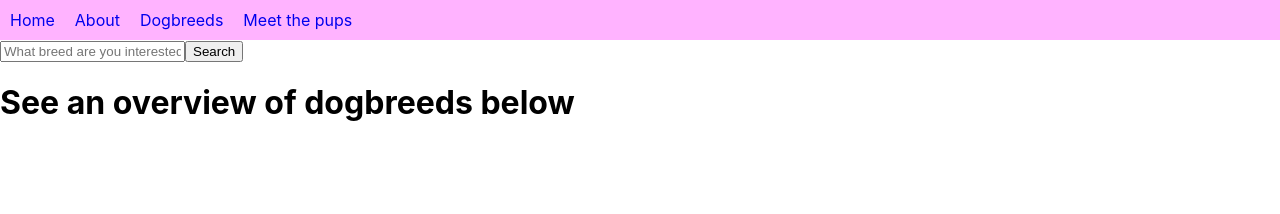
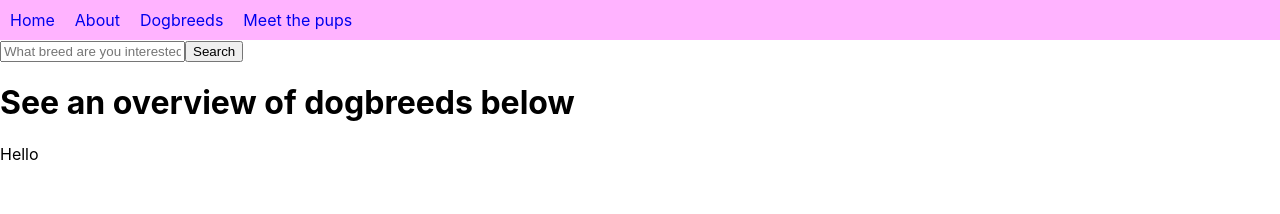
Before and after one commit to SusannaMj/Pet-adoption-app, a React (Create React App) app: page /dogbreeds in a window 1280 px wide. Shown: the top 214 px of the page. Built offline with nearby package versions, Linux system fonts and the light colour scheme.

Commit message:
created results-component

```diff
--- /dev/null
+++ b/src/Results.js
@@ -0,0 +1,5 @@
+import React from "react";
+
+export default function Results() {
+  return "Hello";
+}
--- a/src/pages/dogbreeds.js
+++ b/src/pages/dogbreeds.js
@@ -1,5 +1,6 @@
 import React, { useState } from "react";
 import axios from "axios";
+import Results from "../Results";
 
 export default function Dogbreeds() {
   let [dogbreed, setDogbreed] = useState("");
@@ -44,6 +45,7 @@ export default function Dogbreeds() {
         <input type="submit" value="Search" />
       </form>
       <h1>See an overview of dogbreeds below</h1>
+      <Results />
     </div>
   );
 }
```
